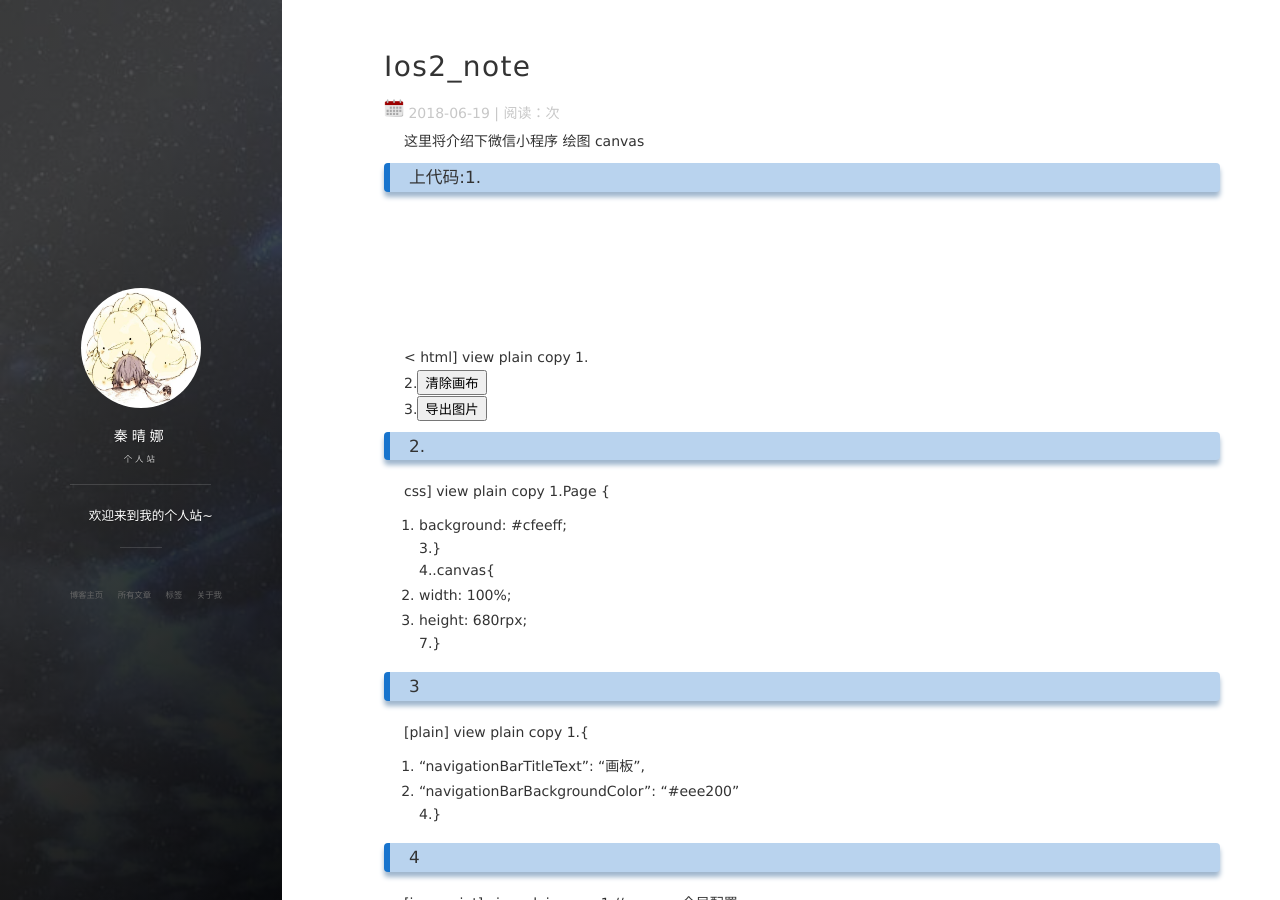
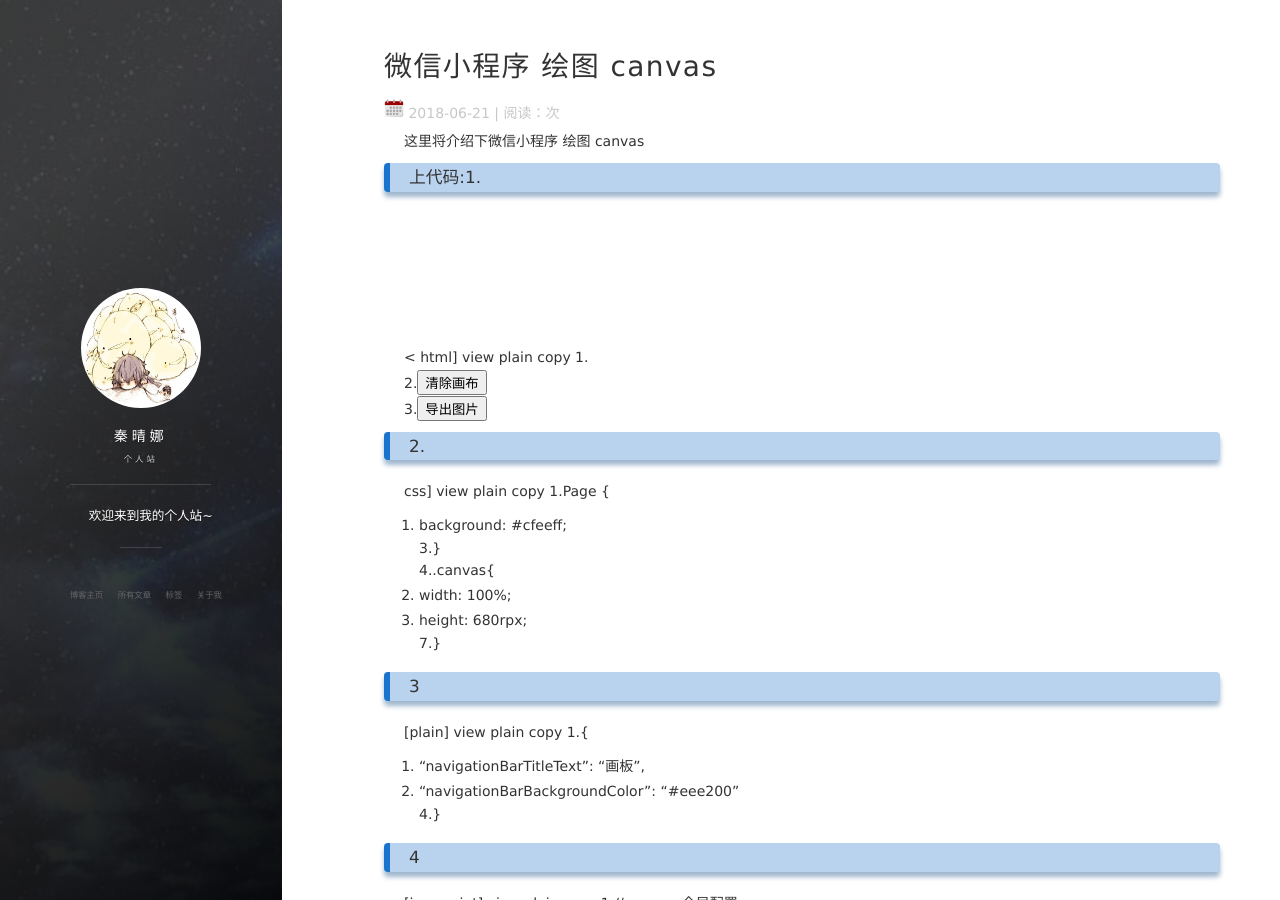
Before and after one commit to QINQQN/QINQQN.github.io, a Jekyll site: the page built from _posts/2018-06-19-iOS2_Note.md, in a window 1280 px wide and 900 px high. Built offline with Jekyll 4.4.1, drawn with Linux system fonts in a browser that asks for light colours; nearby versions of some CDN libraries; our own code applies the rules of GitHub Pages for plain Markdown files; comment, search, counter and statistics services are not loaded; some of the changed text lies outside the part shown.

Commit message:
Update 2018-06-19-iOS2_Note.md

```diff
--- a/_posts/2018-06-19-iOS2_Note.md
+++ b/_posts/2018-06-19-iOS2_Note.md
@@ -1,4 +1,10 @@
-
+---
+layout: post
+title: "微信小程序 绘图 canvas "
+date: 2018-06-21 18:15:06
+description: "iOS9 变化笔记, 以及工作中常遇到的问题"
+tag: iOS
+---
 
 这里将介绍下微信小程序 绘图 canvas
 
```
